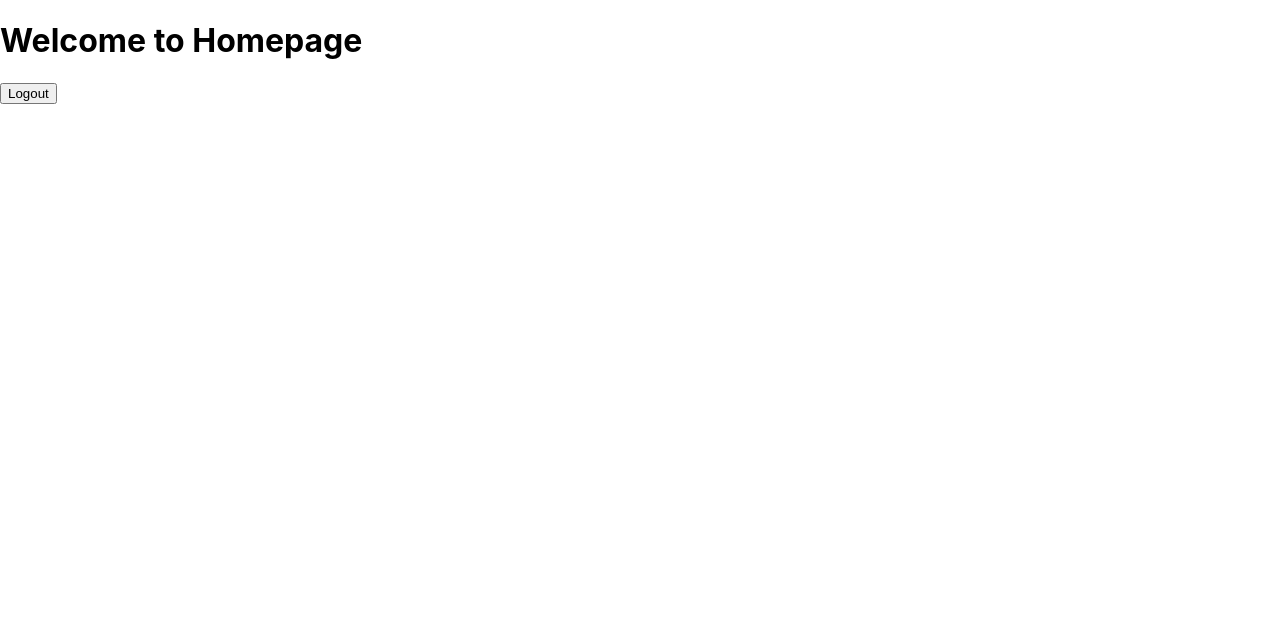
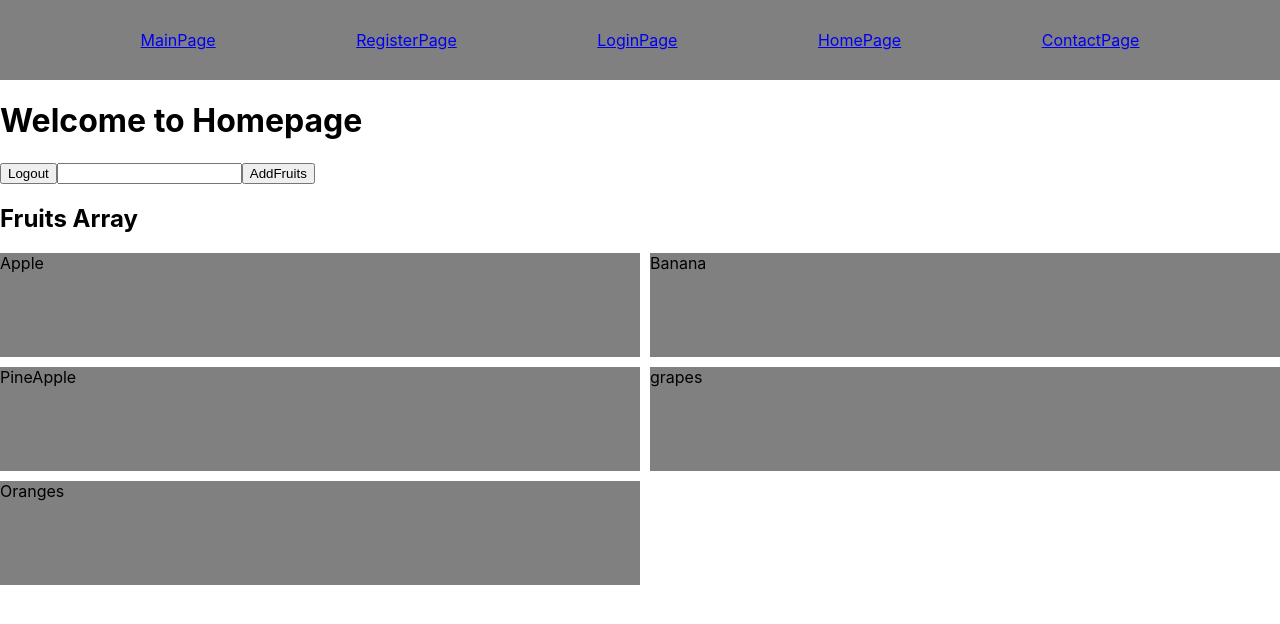
Before and after one commit to harshareddy979/21sepreactjs, a React (Create React App) app: page /homepage in a window 1280 px wide. Shown: the top 624 px of the page. Built offline with nearby package versions, Linux system fonts and the light colour scheme.

Commit message:
added navbar arrays contact icons

```diff
--- a/package.json
+++ b/package.json
@@ -8,6 +8,7 @@
     "@testing-library/user-event": "^13.5.0",
     "react": "^18.3.1",
     "react-dom": "^18.3.1",
+    "react-icons": "^5.3.0",
     "react-router-dom": "^6.26.2",
     "react-scripts": "5.0.1",
     "web-vitals": "^2.1.4"
--- a/src/App.js
+++ b/src/App.js
@@ -3,15 +3,25 @@ import './App.css';
 import FirstComponent from './FirstComponent';
 import RegistrationPage from './Componets/RegistrationPage';
 import LoginPage from './Componets/LoginPage';
+import { Link, useNavigate } from 'react-router-dom';
+import NavBar from './Componets/NavBar';
 
 function App() {
   var a="jdfbjfdb"
+  const navigate=useNavigate();
   return (
-    <div className="App">
-        This is main Page
-        <FirstComponent />
-        <RegistrationPage />
-        {/* <LoginPage /> */}
+    <div>
+        <NavBar />
+        <div className="App">
+            This is main Page
+            <button onClick={()=>navigate("/login")}>Login</button>
+            <button onClick={()=>navigate("/register")}>Register</button>
+            {/* <Link to='/login'>Login</Link>
+            <Link to='/register'>Register</Link> */}
+            {/* <FirstComponent />
+            <RegistrationPage /> */}
+            {/* <LoginPage /> */}
+        </div>
     </div>
   );
 }
--- /dev/null
+++ b/src/Componets/ContactPage.css
@@ -0,0 +1,6 @@
+.contact{
+    background: aquamarine;
+    display: grid;
+    place-content: center;
+    height: 85vh;
+}
--- /dev/null
+++ b/src/Componets/ContactPage.js
@@ -0,0 +1,22 @@
+import React from "react";
+import NavBar from "./NavBar";
+import { FaInstagram, FaFacebook } from "react-icons/fa";
+import "./ContactPage.css"
+import { Link } from "react-router-dom";
+
+function ContactPage(){
+    return(
+        <div>
+            <NavBar/>
+            <div className="contact">
+                <h1>Contact Page</h1>
+                <label>Instagram</label>
+                <Link to='https://www.instagram.com/besant_technologies/'><FaInstagram/></Link>
+                <label>FaceBook</label>
+                <Link to='https://www.facebook.com/BesantTechnologies/'><FaFacebook/></Link>
+            </div>
+        </div>
+    )
+}
+
+export default ContactPage;
--- /dev/null
+++ b/src/Componets/HomePage.css
@@ -0,0 +1,9 @@
+.content{
+    background: grey;
+    height: 13vh;
+}
+.wholeContent{
+    display: grid;
+    grid-template-columns: 50% 50%;
+    gap: 10px;
+}
--- a/src/Componets/HomePage.js
+++ b/src/Componets/HomePage.js
@@ -1,10 +1,25 @@
-import React from "react";
+import React, { useState } from "react";
+import NavBar from "./NavBar";
+import { useNavigate } from "react-router-dom";
+import "./HomePage.css"
 
-function HomePage({loginUserName,registerFlag}){
+function HomePage(){
+    const navigate=useNavigate()
+    const [fruitsArray,setFruitsArray]=useState(['Apple','Banana','PineApple','grapes','Oranges']);
+    const [fruitName,setFruitName]=useState("");
     return(
         <div>
-            <h1>Welcome to Homepage {loginUserName}</h1>
-            <button onClick={()=>registerFlag(false)}>Logout</button>
+            <NavBar />
+            <h1>Welcome to Homepage </h1>
+            <button onClick={()=>navigate("/")}>Logout</button>
+            <input type="text" value={fruitName} onChange={(e)=>setFruitName(e.target.value)}></input>
+            <button onClick={()=>fruitName!=="" && setFruitsArray([...fruitsArray, fruitName])}>AddFruits</button>
+            <h2>Fruits Array</h2>
+            <div className="wholeContent">
+                {fruitsArray.map((element,index)=>{
+                    return <div className="content">{element}</div>;
+                })}
+            </div>
         </div>
     )
 }
--- a/src/Componets/LoginPage.js
+++ b/src/Componets/LoginPage.js
@@ -1,16 +1,20 @@
 import React, { useState } from "react";
 import "./LoginPage.css"
 import HomePage from "./HomePage";
+import NavBar from "./NavBar";
+import { useNavigate } from "react-router-dom";
 
 function LoginPage(props){
     const [Username,setUserName]=useState("")
     const [password,setPassword]=useState("")
     const [flag,setFlag]=useState(false)
+    const navigate=useNavigate()
 
     function loginValues(){
-        if(Username === props.registerUserName){
-            if(password === props.registerPassword){
+        if(Username !== ""){
+            if(password !== ""){
               alert("login success")
+              navigate("/homepage")
               setFlag(true)
             }else{
                 alert("password is mismatch")
@@ -20,6 +24,8 @@ function LoginPage(props){
         }
     }
     return(
+        <div>
+            <NavBar />
             <div className="Login">
                 <h1>Login Page</h1>
                 <label>Username</label>
@@ -27,7 +33,8 @@ function LoginPage(props){
                 <label>Password</label>
                 <input type="password" value={password} onChange={(e)=>setPassword(e.target.value)}></input>
                 <button onClick={()=>loginValues()}>Login</button>
-            {flag && <HomePage loginUserName={Username} registerFlag={props.registerFlag}/>}
+                {/* {flag && <HomePage loginUserName={Username} registerFlag={props.registerFlag}/>} */}
+            </div>
         </div>
     )
 }
--- /dev/null
+++ b/src/Componets/NavBar.css
@@ -0,0 +1,7 @@
+.navbar{
+    background: grey;
+    height: 10vh;
+    display: flex;
+    align-items: center;
+    justify-content: space-evenly;
+}
--- /dev/null
+++ b/src/Componets/NavBar.js
@@ -0,0 +1,17 @@
+import React from "react";
+import { Link } from "react-router-dom";
+import "./NavBar.css";
+
+function NavBar(){
+    return(
+        <div className="navbar">
+            <Link to='/'>MainPage</Link>
+            <Link to='/register'>RegisterPage</Link>
+            <Link to='/login'>LoginPage</Link>
+            <Link to='/homepage'>HomePage</Link>
+            <Link to='/contact'>ContactPage</Link>
+        </div>
+    )
+}
+
+export default NavBar;
--- a/src/Componets/RegistrationPage.js
+++ b/src/Componets/RegistrationPage.js
@@ -1,18 +1,22 @@
 import React, { useState } from "react";
 import "./RegistrationPage.css"
 import LoginPage from "./LoginPage";
+import NavBar from "./NavBar";
+import { useNavigate } from "react-router-dom";
 
 function RegistrationPage(){
     const [Username,setUserName]=useState("")
     const [password,setPassword]=useState("")
     const [Address,setAddress]=useState("")
     const [flag,setFlag]=useState(false)
+    const navigate=useNavigate()
 
     function registerValues(){
         if(Username !== ""){
             if(password !== ""){
                 if(Address !== ""){
                     alert("registration success")
+                    navigate("/login")
                     setFlag(true)
                 }else{
                     alert("address is required")
@@ -25,6 +29,8 @@ function RegistrationPage(){
         }
     }
     return(
+        <div>
+            <NavBar/>
             <div className="Register">
                 <h1>Registration Page</h1>
                 <label>Username</label>
@@ -34,7 +40,8 @@ function RegistrationPage(){
                 <label>Address</label>
                 <input type="text" value={Address} onChange={(e)=>setAddress(e.target.value)}></input>
                 <button onClick={()=>registerValues()}>Register</button>
-            {flag && <LoginPage registerUserName={Username} registerPassword={password} registerFlag={setFlag}/>}
+                {/* {flag && <LoginPage registerUserName={Username} registerPassword={password} registerFlag={setFlag}/>} */}
+            </div>
         </div>
     )
 }
--- a/src/index.js
+++ b/src/index.js
@@ -8,6 +8,7 @@ import { BrowserRouter, Route, Routes } from 'react-router-dom';
 import RegistrationPage from './Componets/RegistrationPage';
 import LoginPage from './Componets/LoginPage';
 import HomePage from './Componets/HomePage';
+import ContactPage from './Componets/ContactPage';
 
 const root = ReactDOM.createRoot(document.getElementById('root'));
 root.render(
@@ -17,6 +18,7 @@ root.render(
             <Route path='/register' element={<RegistrationPage/>}/>
             <Route path='/login' element={<LoginPage/>}></Route>
             <Route path='/homepage' element={<HomePage/>}></Route>
+            <Route path='/contact' element={<ContactPage/>}></Route>
         </Routes>
     </BrowserRouter>
 
```
Also changed, not shown: 1 other file (tests, documents, lock files or other folders). Lines whose indentation alone changed are shown as unchanged.
